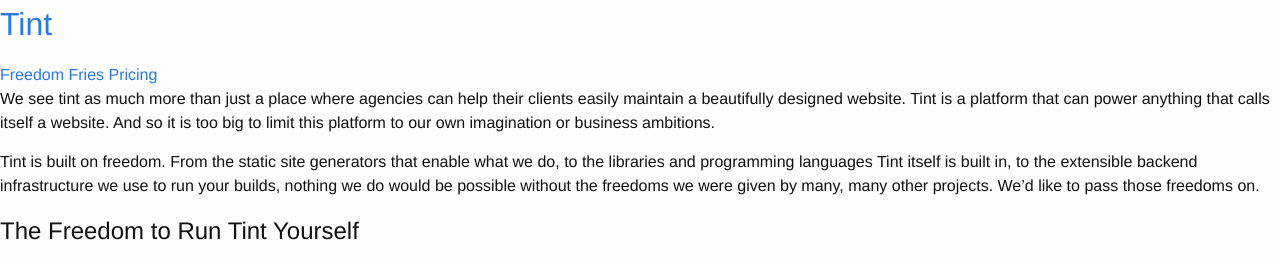
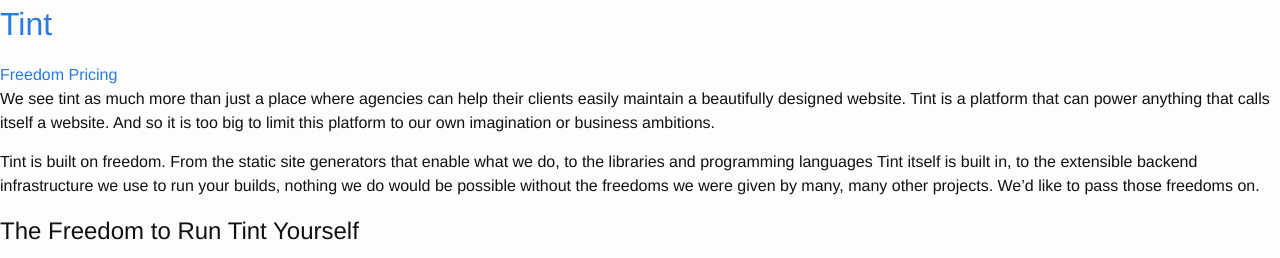
Before and after one commit to usetint/usetint.github.io, a Jekyll site: the page built from freedom.md, in a window 1280 px wide. Shown: the top 258 px of the page. Built offline with Jekyll 4.4.1, drawn with Linux system fonts in a browser that asks for light colours.

Commit message:
Reverted freedom.md to 4ed26d4 via tint

```diff
--- a/freedom.md
+++ b/freedom.md
@@ -1,14 +1,23 @@
 ---
-title: Freedom Fries
+title: Freedom
 ---
+
 We see tint as much more than just a place where agencies can help their clients easily maintain a beautifully designed website.  Tint is a platform that can power anything that calls itself a website.  And so it is too big to limit this platform to our own imagination or business ambitions.
 
 Tint is built on freedom.  From the static site generators that enable what we do, to the libraries and programming languages Tint itself is built in, to the extensible backend infrastructure we use to run your builds, nothing we do would be possible without the freedoms we were given by many, many other projects.  We'd like to pass those freedoms on.
-<h2 id="the-freedom-to-run-tint-yourself">The Freedom to Run Tint Yourself</h2>
+
+## The Freedom to Run Tint Yourself
+
 We think that we provide a pretty good service here, and we'd love you to host your site with us.  But if you feel the need, for whatever reason, to run our software stack yourself, that will always be an option.  You never have to worry that we might get bored and stop offering the service, or sell our company and leave you high and dry, because *anyone can run a service on the same software that we use*.
-<h2 id="the-freedom-to-extend-tint-so-that-it-meets-your-needs">The Freedom to Extend Tint so that it Meets Your Needs</h2>
+
+## The Freedom to Extend Tint so that it Meets Your Needs
+
 Have a unique set of needs that the current platform just can't quite cover?  Instead of building a custom solution yourself, why not start with what we already have?  Take our code and extend it for whatever you or your clients require.  We'll even integrate some contributions back into the main platform so that others can benefit too!
-<h2 id="the-freedom-to-take-your-site-with-you">The Freedom to Take Your Site With You</h2>
+
+## The Freedom to Take Your Site With You
+
 Tint sites are built using your choice of well-established tools that come with freedoms of their own.  All of your data is stored in a git repository under your control, and built into a website using tools that are freely-available from anywhere.  Even if you don't want to run all of Tint yourself, you can take your site and host it with any other platform that supports your static site generator of choice!  No lock-in here, we respect your right to your own site that you've worked so hard to build.
-<h2 id="comittment-to-community">Comittment to Community</h2>
+
+## Comittment to Community
+
 Some companies talk about freedom as a marketing gimmick, but we really believe it.  There is no "Enterprise Edition" that gives you more features at the expense of freedom.  All contributions to the platform are owned by the original, individual, authors (including the founders!) so there is no assignment or CLA with a corporate entity that can change the terms later.  All core platform code is licensed under the AGPLv3 to keep us all honest.
```
